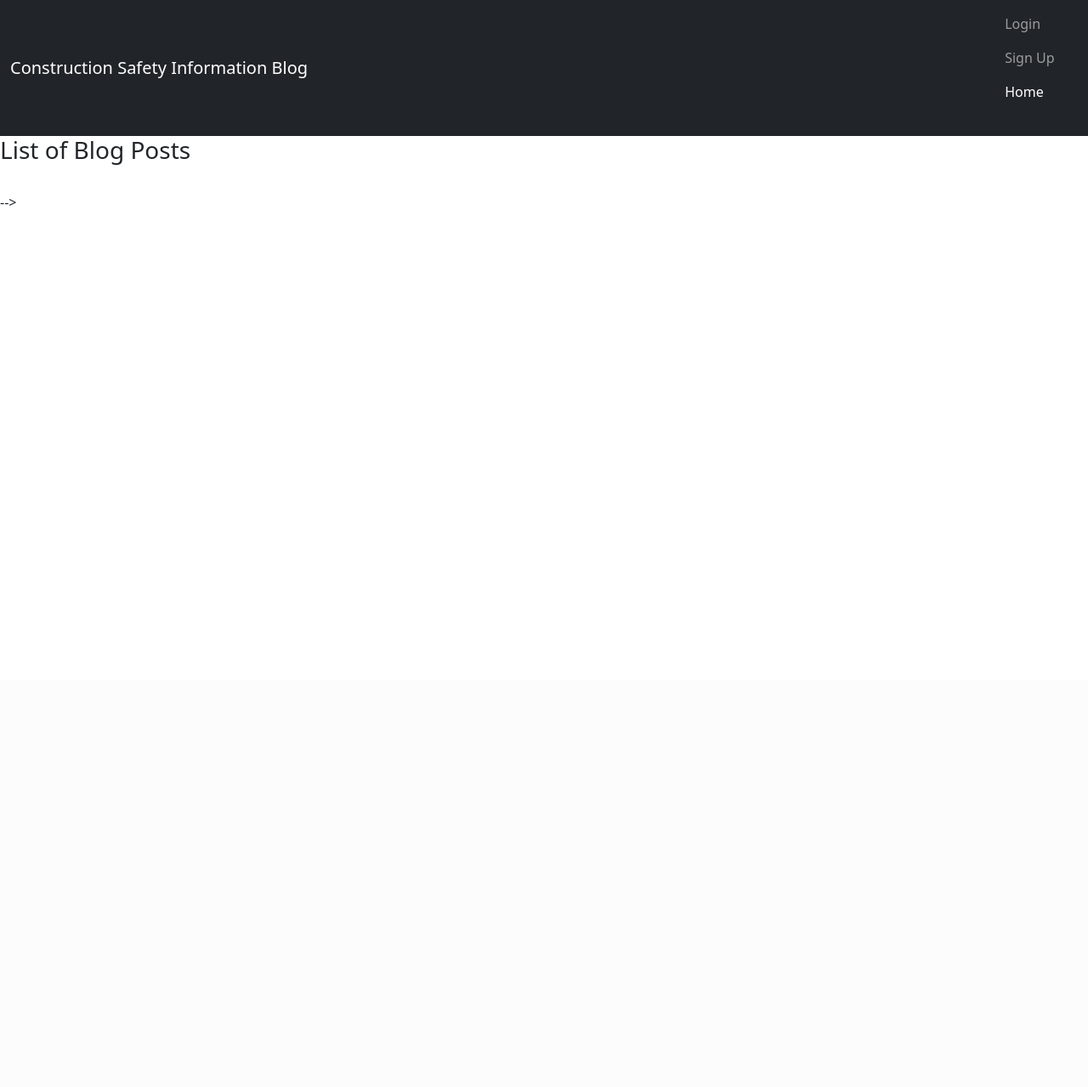
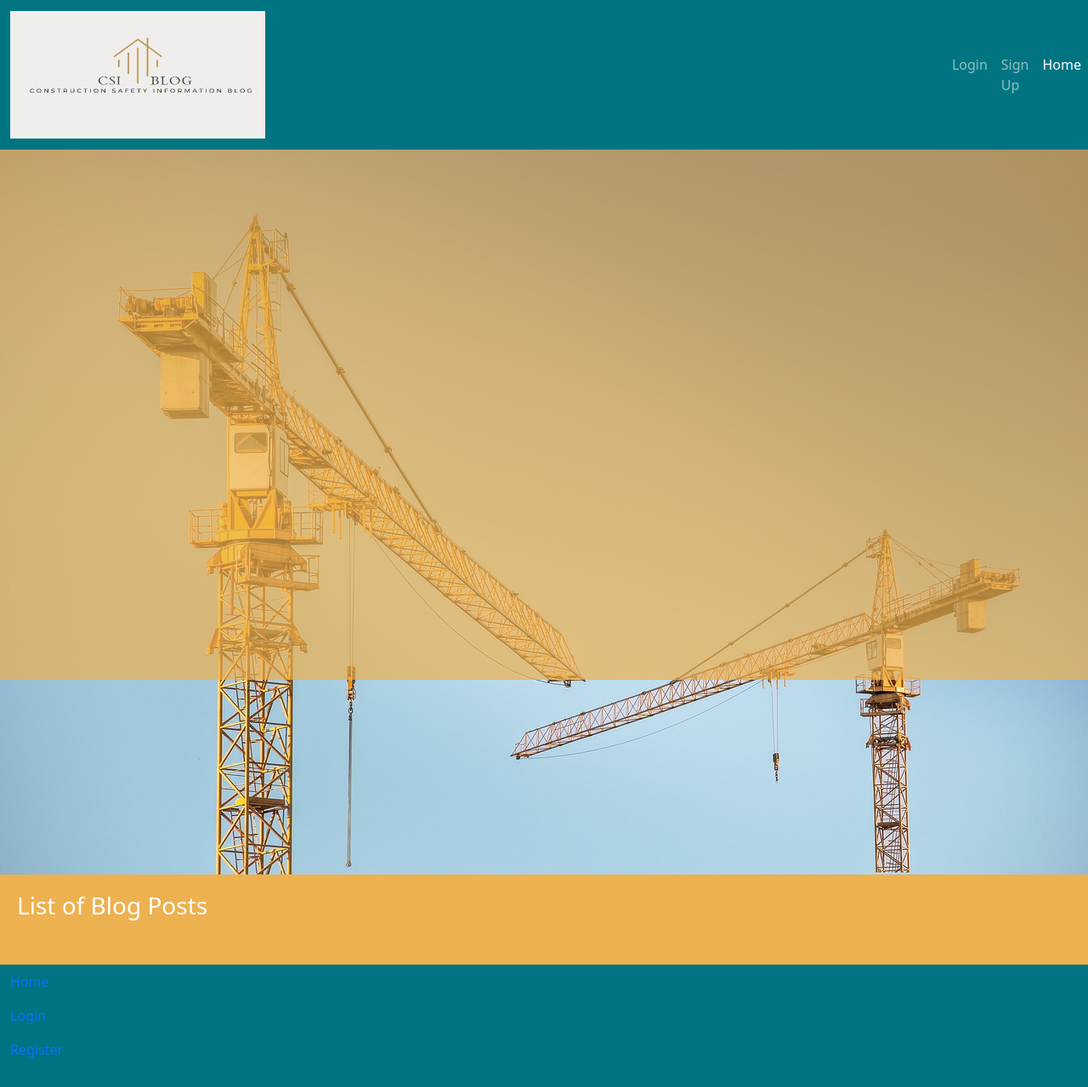
Before and after one commit to NBJIN/CONSTRUCTIONBLOG, a Django app: page / in a window 1280 px wide. Shown: the whole page at 85% size. Before the commit the page ends 242 px from the top, so only its background shows below. Run offline with Django 3.2, Linux system fonts and the light colour scheme; data that the repository does not hold is empty.

Commit message:
Add styling to base.html
Add logo to the top left hand corner with background color of teal.
Added a background image to the main body with an overlay.  Added
extra styling for same in the style.css file.

```diff
--- a/csiproject/urls.py
+++ b/csiproject/urls.py
@@ -16,6 +16,7 @@ Including another URLconf
 from django.contrib import admin
 from django.urls import path, include
 
+
 urlpatterns = [
     path('admin/', admin.site.urls),
     path('summernote/', include('django_summernote.urls')),
--- a/static/css/style.css
+++ b/static/css/style.css
@@ -0,0 +1,37 @@
+.bg-col {
+    background-color: rgb(1, 116, 129);
+}
+
+.navbar {
+    position: relative;
+    z-index: 1;
+}
+
+.bg-color-main {
+    background-color: rgb(237,177,79);
+}
+
+.background-image-main {
+    background-repeat: no-repeat;
+    background-size: cover;
+    background-position: center;
+    position: relative;
+}
+
+.overlay {
+    position: absolute;
+    top: 0;
+    left: 0;
+    width: 100%;
+    height: 100%;
+    background-color: rgb(237,177,79);
+    opacity: 0.7;
+
+}
+
+.block-content {
+    position: relative;
+    z-index: 1;
+    color: white;
+    padding: 20px;
+}
--- a/templates/base.html
+++ b/templates/base.html
@@ -23,19 +23,23 @@
 
   <body>
   <div>
-  <nav class="navbar navbar-expand-lg navbar-dark bg-dark">
+  <nav class="navbar navbar-expand-lg navbar-dark bg-col">
     <div class="container-fluid">
-      <a class="navbar-brand" href="#">Construction Safety Information Blog </a>
+      <a class="navbar-brand" href="#">
+      <img src="{% static 'images/Logo.jpg' %}" alt="logo" class="img-fluid" style="width: 300px; height: 150px">
+      </a>
+
+      <!-- <a class="navbar-brand" href="#">Construction Safety Information Blog </a> -->
       <button class="navbar-toggler" type="button" data-bs-toggle="collapse" data-bs-target="#navbarSupportedContent" aria-controls="navbarSupportedContent" aria-expanded="false" aria-label="Toggle navigation">
         <span class="navbar-toggler-icon"></span>
       </button>
-      current user: {{ post.contributor.id}}
+        <!-- current user: {{ post.contributor.id}} -->
       <form class="d-flex">
           <ul class="navbar-nav me-auto mb-2 mb-lg-4">
 
 
 
-<div>
+          <!-- <div> -->
 
         {% if messages %}
           <div class="messages">
@@ -44,7 +48,7 @@
             {{ message | safe  }}
             <!-- </div> -->
             {% endfor %}"
-<!-- </div> -->
+            </div>
         {% endif %}
 
 
@@ -60,7 +64,7 @@
 
 
 
-            <div>
+        <div class="ml-auto">
           {% if messages %}
             <div class="messages">
               {% for message in messages %}
@@ -72,7 +76,9 @@
             </div>
           {% endif %}
           </div>
-        <div>
+
+          <div class="collapse navbar-collapse" id="navbarNav">
+            <ul class="navbar-nav ml-auto justify-content-center">
            {% if user.is_authenticated %}
             <li>Welcome {{ user.username }}</li>
             <li class="nav-item">
@@ -100,10 +106,10 @@
             </li>
 
            {% endif %}
-
+          </ul>
             </div>
 
-          </ul> -->
+          </ul>
           <!-- <input class="form-control me-2" type="search" placeholder="Search" aria-label="Search">
           <button class="btn btn-outline-success" type="submit">Search</button> -->
         </form>
@@ -111,17 +117,19 @@
     </div>
   </nav>
 </div>
-<div>
+<div class="bg-color-main">
+  <img src="{% static 'images/crane.jpg' %}" alt="logo" class="background-image-main" style="width: 100%; height: 100%">
+    <div class="overlay"></div>
+    <div class="block-content">
     {% block content %}
     <!-- Content Goes here -->
-
+    {% endblock content %}
+</div>
 </div>
 
-</body>
-<footer>
-  <nav class="navbar navbar-expand-lg navbar-dark bg-dark">
+  <footer class="bg-col">
+    <!-- <div class="navbar navbar-expand-lg navbar-dark bg-dark"> -->
       <div class="container-fluid">
-    </div>
 
 
         <div class="d-flex">
@@ -139,15 +147,10 @@
         </ul>
 
       </div>
-</nav>
+    </div>
+   <!-- </div> -->
   </footer>
 
-
-  </html>
-
-
-
- <!-- {% endblock content %}
   <script>
     setTimeout(function () {
         let messages = document.getElementById("mess");
@@ -157,5 +160,8 @@
   </script>
   <script src="https://code.jquery.com/jquery-3.3.1.slim.min.js" integrity="sha384-q8i/X+965DzO0rT7abK41JStQIAqVgRVzpbzo5smXKp4YfRvH+8abtTE1Pi6jizo" crossorigin="anonymous"></script>
   <script src="https://cdn.jsdelivr.net/npm/popper.js@1.14.7/dist/umd/popper.min.js" integrity="sha384-UO2eT0CpHqdSJQ6hJty5KVphtPhzWj9WO1clHTMGa3JDZwrnQq4sF86dIHNDz0W1" crossorigin="anonymous"></script>
-  <script src="https://cdn.jsdelivr.net/npm/bootstrap@4.3.1/dist/js/bootstrap.min.js" integrity="sha384-JjSmVgyd0p3pXB1rRibZUAYoIIy6OrQ6VrjIEaFf/nJGzIxFDsf4x0xIM+B07jRM" crossorigin="anonymous"></script> -->
- <!-- </body> -->
+  <script src="https://cdn.jsdelivr.net/npm/bootstrap@4.3.1/dist/js/bootstrap.min.js" integrity="sha384-JjSmVgyd0p3pXB1rRibZUAYoIIy6OrQ6VrjIEaFf/nJGzIxFDsf4x0xIM+B07jRM" crossorigin="anonymous"></script>
+
+</body>
+
+</html>
```
Also changed, not shown: static/images/Logo.jpg (added), static/images/crane.jpg (added). Lines whose indentation alone changed are shown as unchanged.
